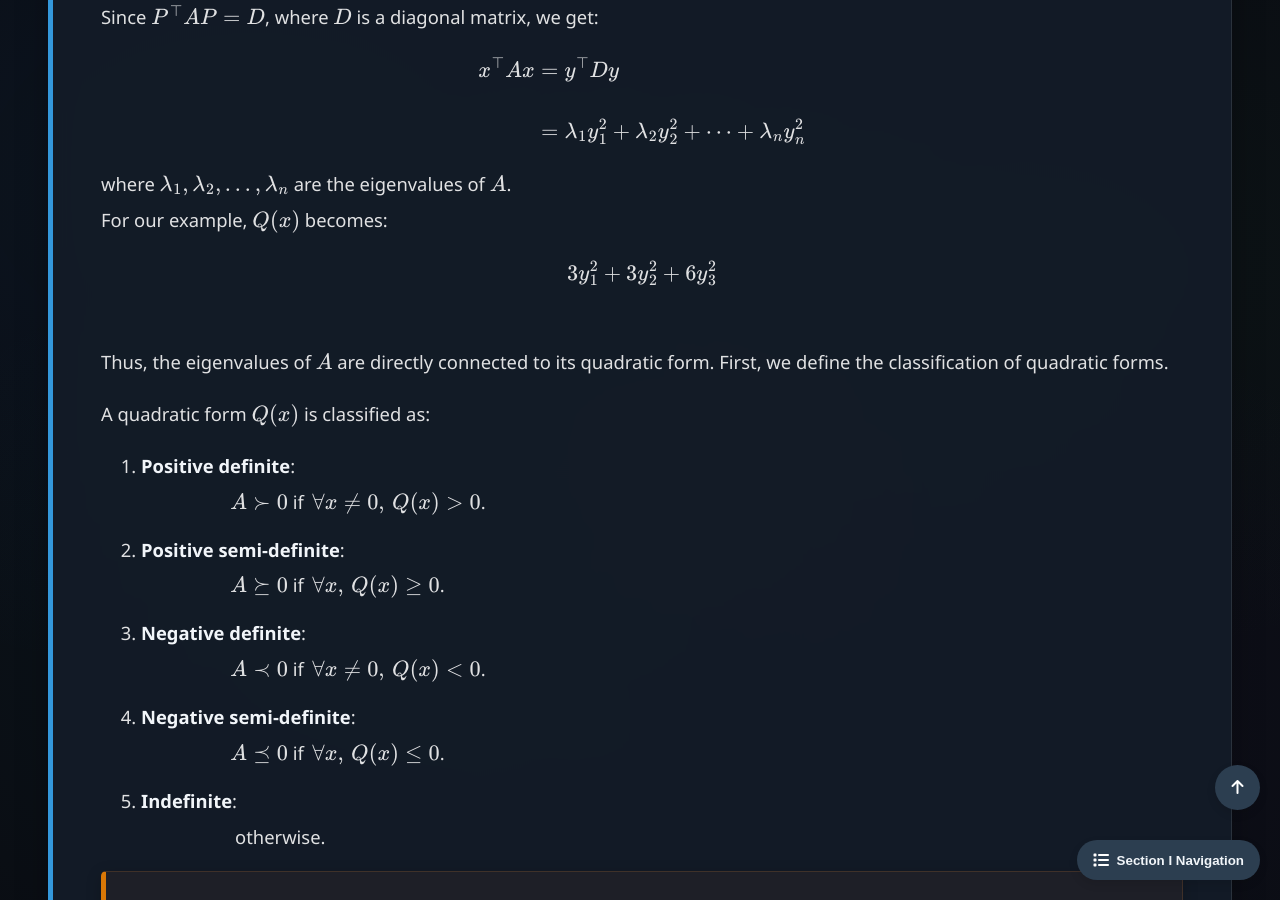
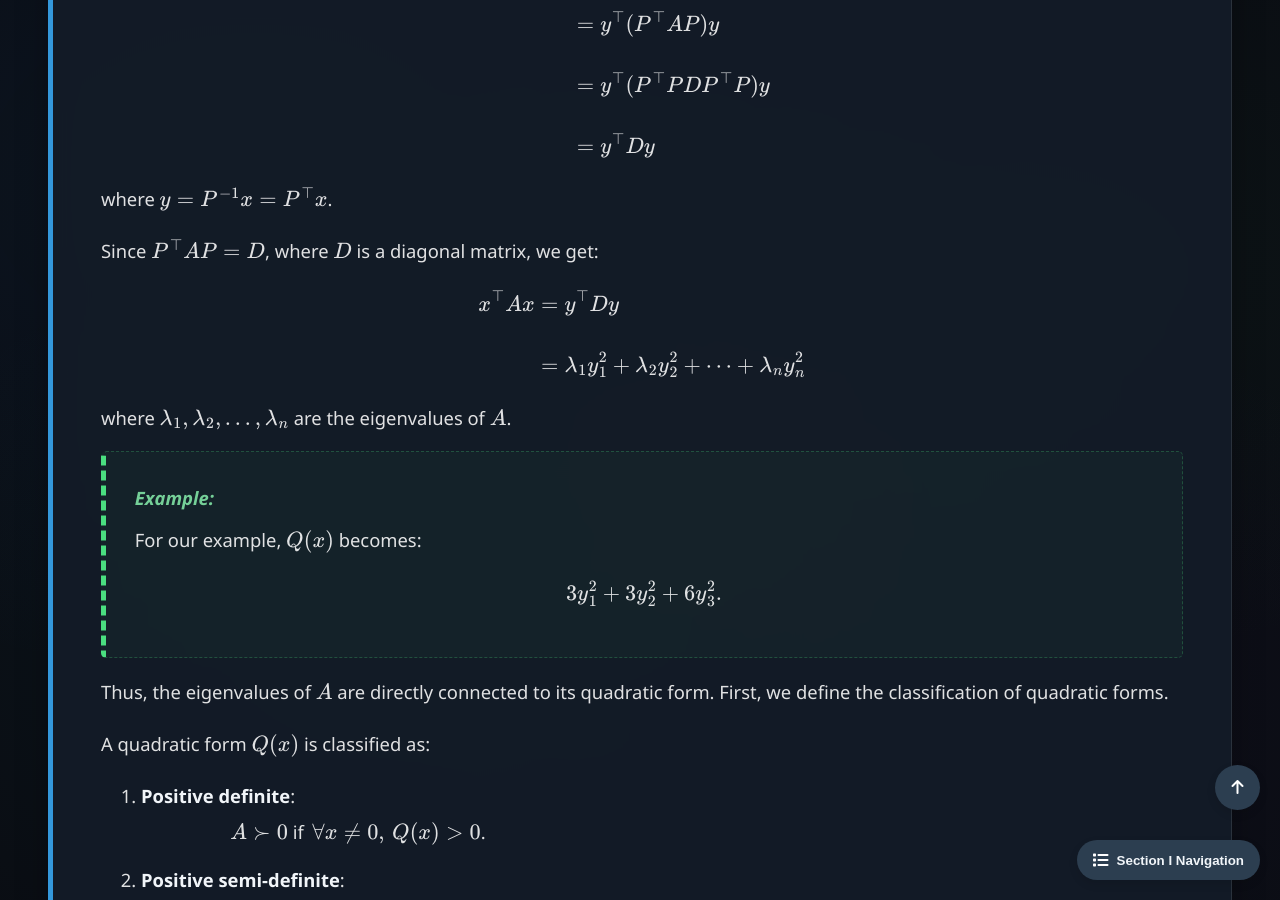
Before and after one commit to Yusukey01/yusukey01.github.io, a Jekyll site: the page built from Mathematics/Linear_algebra/symmetry.html, in a window 1280 px wide and 900 px high, scrolled down 4835 px. Built offline with Jekyll 4.4.1, drawn with Linux system fonts in a browser that asks for light colours.

Commit message:
revised explanations

```diff
--- a/Mathematics/Linear_algebra/symmetry.html
+++ b/Mathematics/Linear_algebra/symmetry.html
@@ -88,6 +88,9 @@ uses_python: false
                     </p>
                 </div>
 
+                <div class="proof">
+                    <span class="proof-title">Example:</span>
+
                     <p>
                         On <a href="eigenvectors.html"><strong>Eigenvalues & Eigenvectors</strong></a>, we considered the example:
                         \[
@@ -136,6 +139,7 @@ uses_python: false
                         \end{align*}
                         \]
                     </p>
+                </div>
             </section>
 
             <section id="qf" class="section-content">
@@ -159,6 +163,8 @@ uses_python: false
                     </p>
                 </div>
 
+                <div class="proof">
+                    <span class="proof-title">Example:</span>
                     <p>
                         Let's use our symmetric matrix again:
                         \[
@@ -171,6 +177,10 @@ uses_python: false
                             &= 4x_1^2 +4 x_2^2 + 4x_3^2 + 2x_1x_2 + 2x_2x_3 + 2x_3x_1.
                         \end{align*}
                         \]
+                    </p>
+                </div>
+
+                <p>
                     We can transform this quadratic form into one with no cross-product terms.
                 </p>
 
@@ -198,15 +208,23 @@ uses_python: false
                     \end{align*}
                     \]
                     where \(\lambda_1, \lambda_2, \ldots, \lambda_n\) are the eigenvalues of \(A\).
-                    <br>
+                </p>
+
+                <div class="proof">
+                    <span class="proof-title">Example:</span>
+                   <p>
                         For our example, \(Q(x)\) becomes:
                         \[
-                    3y_1^2 + 3y_2^2 + 6 y_3^2
+                        3y_1^2 + 3y_2^2 + 6 y_3^2.
                         \]
-                    <br>
+                   </p>
+                </div>
+
+                <p>
                     Thus, the eigenvalues of \(A\) are directly connected to its quadratic form. First,
                     we define the classification of quadratic forms.
                 </p>
+
                 <p>
                     A quadratic form \(Q(x)\) is classified as:
                 </p>
```
Lines whose indentation alone changed are shown as unchanged.
